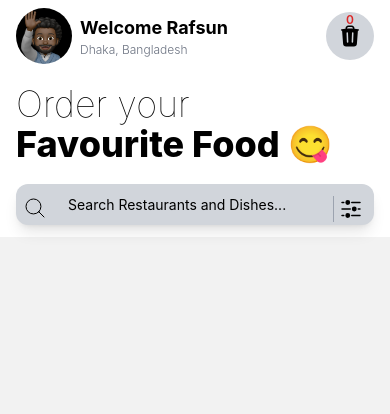
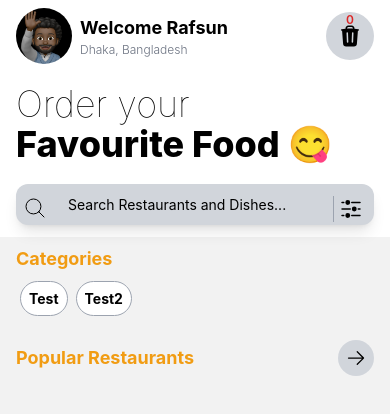
Before and after one commit to rafsun-riad/food-order-app-mobile, a React Native app: screen /Home in a window 390 px wide. Shown: the top 414 px of the page. Built offline with nearby package versions, Linux system fonts and the light colour scheme.

Commit message:
working with home screen

```diff
--- /dev/null
+++ b/components/CategoryItem.js
@@ -0,0 +1,13 @@
+import { View, Text, TouchableOpacity } from 'react-native';
+
+function CategoryItem({ category }) {
+  return (
+    <TouchableOpacity>
+      <View className="mx-1 p-2 rounded-full bg-white border border-gray-400">
+        <Text className="font-bold text-black">{category.title}</Text>
+      </View>
+    </TouchableOpacity>
+  );
+}
+
+export default CategoryItem;
--- a/screens/HomeScreen.js
+++ b/screens/HomeScreen.js
@@ -6,12 +6,15 @@ import {
   TouchableOpacity,
   TextInput,
   Platform,
+  ScrollView,
 } from 'react-native';
 import {
   TrashIcon,
   AdjustmentsHorizontalIcon,
+  ArrowRightIcon,
 } from 'react-native-heroicons/solid';
 import { SvgXml } from 'react-native-svg';
+import CategoryItem from '../components/CategoryItem';
 
 const SearchIcon = `<svg xmlns="http://www.w3.org/2000/svg" fill="none" viewBox="0 0 24 24" stroke="currentColor" className="size-6">
   <path strokeLinecap="round" strokeLinejoin="round" d="m21 21-5.197-5.197m0 0A7.5 7.5 0 1 0 5.196 5.196a7.5 7.5 0 0 0 10.607 10.607Z" />
@@ -19,7 +22,13 @@ const SearchIcon = `<svg xmlns="http://www.w3.org/2000/svg" fill="none" viewBox=
 `;
 
 function HomeScreen() {
+  const categories = [
+    { id: 1, title: 'Test' },
+    { id: 1, title: 'Test2' },
+  ];
+  const restaurants = [];
   return (
+    <>
       <SafeAreaView
         className={`bg-white ${Platform.OS === 'android' ? 'pt-7' : ''}`}
       >
@@ -32,7 +41,9 @@ function HomeScreen() {
               />
             </TouchableOpacity>
             <View className="flex-1">
-            <Text className="text-lg font-bold text-black">Welcome Rafsun</Text>
+              <Text className="text-lg font-bold text-black">
+                Welcome Rafsun
+              </Text>
               <Text className="font-light text-gray-500 text-xs">
                 Dhaka, Bangladesh
               </Text>
@@ -65,6 +76,41 @@ function HomeScreen() {
           </View>
         </View>
       </SafeAreaView>
+      <ScrollView vertical showsVerticalScrollIndicator={false}>
+        <View className="mt-2 mb-1">
+          <View className="mx-4">
+            <Text className="text-[#f19c13] text-lg font-bold">Categories</Text>
+          </View>
+          <ScrollView
+            horizontal
+            showsHorizontalScrollIndicator={false}
+            className="mx-4 mt-2"
+          >
+            {categories.map((category) => (
+              <CategoryItem key={category.id} category={category} />
+            ))}
+          </ScrollView>
+        </View>
+        <View className="mt-5">
+          <View className="mx-4 mb-2 flex-row items-center justify-between">
+            <Text className="text-lg font-bold text-[#f19c13] ">
+              Popular Restaurants
+            </Text>
+            <View className="p-2 bg-gray-300 rounded-full">
+              <ArrowRightIcon size={20} color="black" />
+            </View>
+          </View>
+          <ScrollView
+            vertical
+            showsVerticalScrollIndicator={false}
+            contentContainerStyle={{
+              paddingBottom: 15,
+              paddingTop: 10,
+            }}
+          ></ScrollView>
+        </View>
+      </ScrollView>
+    </>
   );
 }
 
```
Lines whose indentation alone changed are shown as unchanged.
